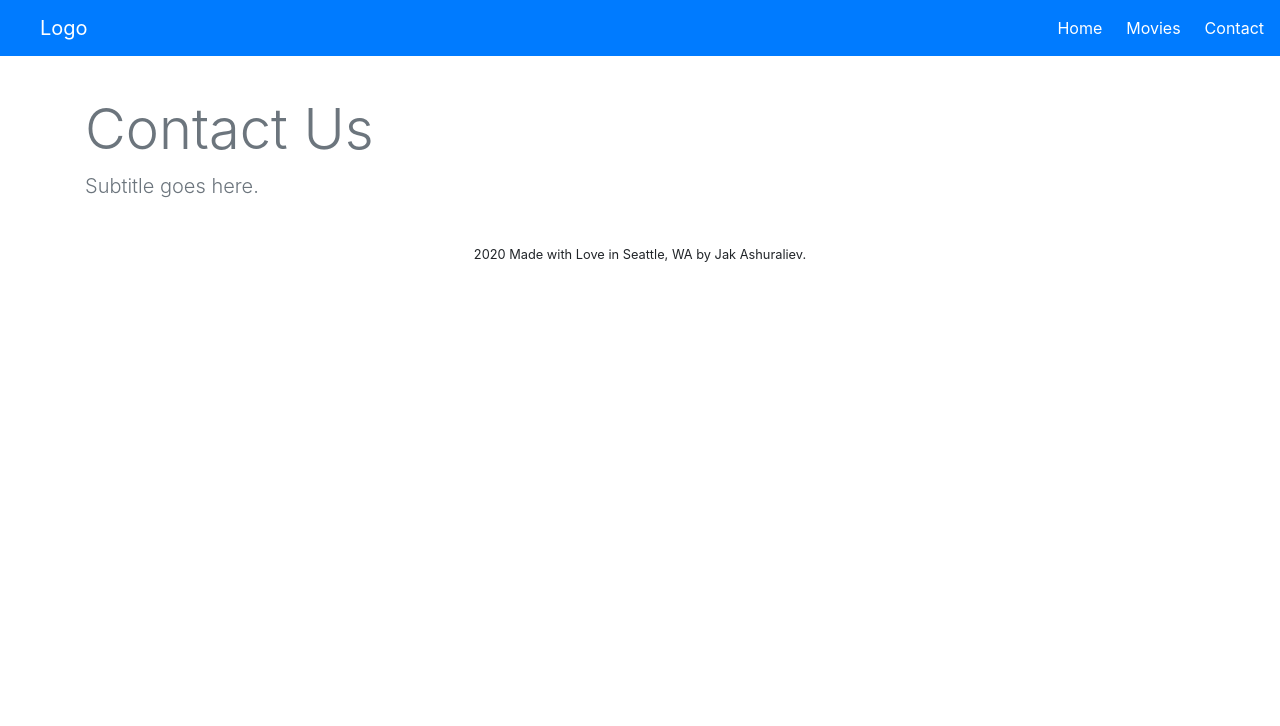
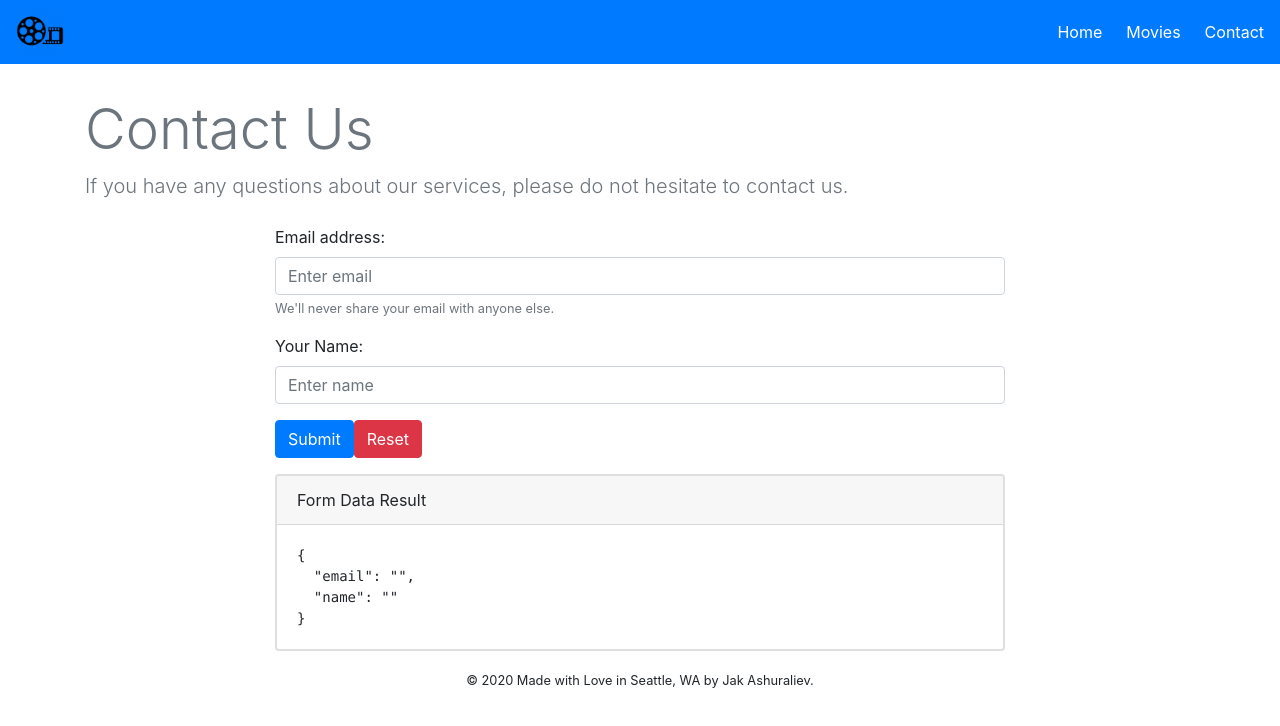
Before and after one commit to jak-ashuraliev/nuxt-movie-app, a Nuxt app in the folder app/: page /Contact in a window 1280 px wide. Shown: the top 726 px of the page. Built offline with nearby package versions, Linux system fonts and the light colour scheme.

Commit message:
Created API and all requirements

```diff
--- a/app/components/AppFooter.vue
+++ b/app/components/AppFooter.vue
@@ -1,7 +1,7 @@
 <template>
   <!-- Footer -->
   <footer class="text-center p-3 flex-0">
-    <small>2020 Made with Love in Seattle, WA by Jak Ashuraliev.</small>
+    <small>&copy;{{ footer_text }}</small>
   </footer>
   <!-- Footer End -->
 </template>
@@ -9,6 +9,11 @@
 <!-- All content is from variables in the <script> section of the .vue file. -->
 <script>
 export default {
-  name: "Footer"
+  name: "Footer",
+  data() {
+    return {
+      footer_text: ' 2020 Made with Love in Seattle, WA by Jak Ashuraliev.'
+    }
+  },
 };
 </script>
--- a/app/components/AppNav.vue
+++ b/app/components/AppNav.vue
@@ -1,10 +1,11 @@
 <template>
   <!-- AppNav -->
   <b-navbar toggleable="lg" type="dark" variant="primary" fixed="top">
-    <b-navbar-brand href="#" class="logo"> Logo </b-navbar-brand>
+    <b-img class="logo" src="../assets/logo.png" alt="logo"/>
     <b-navbar-toggle target="nav-collapse"></b-navbar-toggle>
     <b-collapse id="nav-collapse" is-nav>
       <b-navbar-nav class="ml-auto">
+        <!-- added routing for all pages using nuxt-link  -->
         <nuxt-link to="/">Home</nuxt-link>
         <nuxt-link to="/movies">Movies</nuxt-link>
         <nuxt-link to="/contact">Contact</nuxt-link>
@@ -15,7 +16,6 @@
 </template>
 
 <script>
-import Logo from "../components/Logo";
 
 export default {
   name: "AppNav"
@@ -23,6 +23,9 @@ export default {
 </script>
 
 <style scoped lang="scss">
+.logo {
+  width: 3rem;
+}
 a {
   color: white;
   padding-left: 1.5rem;
--- /dev/null
+++ b/app/components/ContactForm.vue
@@ -0,0 +1,72 @@
+<template>
+  <div>
+    <!-- // add onSubmit event to the form -->
+    <b-form @submit="onSubmit" @reset="onReset" v-if="show">
+      <b-form-group
+        id="input-group-1"
+        label="Email address:"
+        label-for="input-1"
+        description="We'll never share your email with anyone else."
+      >
+        <!-- input email  -->
+        <b-form-input
+          id="input-1"
+          v-model="form.email"
+          type="email"
+          required
+          placeholder="Enter email"
+        ></b-form-input>
+      </b-form-group>
+      <!-- input name  -->
+      <b-form-group id="input-group-2" label="Your Name:" label-for="input-2">
+        <b-form-input
+          id="input-2"
+          v-model="form.name"
+          required
+          placeholder="Enter name"
+        ></b-form-input>
+      </b-form-group>
+      <!-- buttons -->
+      <b-button type="submit" variant="primary">Submit</b-button>
+      <b-button type="reset" variant="danger">Reset</b-button>
+    </b-form>
+    <!-- display form object  -->
+    <b-card class="mt-3" header="Form Data Result">
+      <pre class="m-0">{{ form }}</pre>
+    </b-card>
+  </div>
+</template>
+
+<script>
+  export default {
+    data() {
+      return {
+        // an empty form object
+        form: {
+          email: '',
+          name: '',
+        },
+        show: true
+      }
+    },
+    // onSubmit method and alert in JSON format
+    methods: {
+      onSubmit(evt) {
+        evt.preventDefault()
+        alert(JSON.stringify(this.form))
+      },
+      // onReset to clear the input fields
+      onReset(evt) {
+        evt.preventDefault()
+        // Reset our form values
+        this.form.email = ''
+        this.form.name = ''
+        // Trick to reset/clear native browser form validation state
+        this.show = false
+        this.$nextTick(() => {
+          this.show = true
+        })
+      }
+    }
+  }
+</script>
--- a/app/components/Logo.vue
+++ /dev/null
@@ -1,29 +0,0 @@
-<template>
-  <svg class="NuxtLogo" width="245" height="180" viewBox="0 0 452 342" xmlns="http://www.w3.org/2000/svg">
-    <path
-      d="M139 330l-1-2c-2-4-2-8-1-13H29L189 31l67 121 22-16-67-121c-1-2-9-14-22-14-6 0-15 2-22 15L5 303c-1 3-8 16-2 27 4 6 10 12 24 12h136c-14 0-21-6-24-12z"
-      fill="#00C58E"
-    />
-    <path
-      d="M447 304L317 70c-2-2-9-15-22-15-6 0-15 3-22 15l-17 28v54l39-67 129 230h-49a23 23 0 0 1-2 14l-1 1c-6 11-21 12-23 12h76c3 0 17-1 24-12 3-5 5-14-2-26z"
-      fill="#108775"
-    />
-    <path
-      d="M376 330v-1l1-2c1-4 2-8 1-12l-4-12-102-178-15-27h-1l-15 27-102 178-4 12a24 24 0 0 0 2 15c4 6 10 12 24 12h190c3 0 18-1 25-12zM256 152l93 163H163l93-163z"
-      fill="#2F495E"
-    />
-  </svg>
-</template>
-
-<style>
-.NuxtLogo {
-  animation: 1s appear;
-  margin: auto;
-}
-
-@keyframes appear {
-  0% {
-    opacity: 0;
-  }
-}
-</style>
--- a/app/components/Movie.vue
+++ b/app/components/Movie.vue
@@ -1,10 +1,11 @@
 <template>
   <b-col xs="12" md="6" lg="4" >
-    <div>
-    <p>{{this.title}}</p>
-    <img class="poster-size" :src="poster" :alt="this.alt" />
-    <p>{{this.vote_average}}</p>
-    </div>
+    <!-- wrap each poster with nuxt-link and route to another page by ID -->
+    <nuxt-link :to="'movies/' + id">
+      <div>
+        <img class="poster-size mb-4 img" :src="poster" :alt="this.alt" />
+      </div>
+    </nuxt-link>
   </b-col>
 </template>
 
@@ -14,50 +15,26 @@ const baseURL = "http://image.tmdb.org/t/p/w342/";
 export default {
   name: "Movie",
   // props and validation
-  props: ["title", "vote_average", "poster", "alt"]
-
-  // {
-  //   imgList: {
-  //     type: Object,
-  //     requred: true
-  //   },
-  //   title: {
-  //     type: String,
-  //     required: true,
-  //     default: "Default Title"
-  //   },
-  //   text: {
-  //     type: String,
-  //     required: true,
-  //     default: "Some default text"
-  //   },
-  //   btn_text: {
-  //     type: String,
-  //     default: "Disabled"
-  //   },
-  //   ulr: {
-  //     type: String
-  //   },
-  //   alt: {
-  //     type: String,
-  //     required: true,
-  //     default: "Description of the image"
-  //   },
-  //   last_update: {
-  //     type: String,
-  //     required: true,
-  //     default: "Last updated time unknown."
-  //   }
-  // }
+  props: {
+    id: {
+      type: Number,
+      required: true,
+      default: undefined
+    },
+    poster: {
+      type: String,
+      default: undefined
+    },
+    alt: {
+      type: String,
+      required: true,
+      default: undefined
+    }
+  }
 };
 </script>
 
 <style lang="scss">
-.movie {
-  padding: 1rem;
-  border: 1px solid #eee;
-  margin: 1rem 0;
-}
 // set bootstarp border to 2px.
 .card {
   border: 2px solid rgba(0, 0, 0, 0.125);
@@ -69,4 +46,15 @@ export default {
 .poster-size {
   width: 100%;
 }
+.img {
+  transform: scale(1);
+    -webkit-transform: scale(0.9);
+    -ms-transform: scale(0.9);
+    transition: transform 350ms ease-in-out;
+&:hover {
+  transform: translate3d(0, 0, 0);
+    -webkit-transform: translate3d(0, 0, 0);
+    -ms-transform: translate3d(0, 0, 0);
+}
+}
 </style>
--- a/app/pages/Contact/index.vue
+++ b/app/pages/Contact/index.vue
@@ -3,16 +3,24 @@
   <b-container class="contact">
     <h2 class="pt-5 display-4 text-muted">{{ header }}</h2>
     <p class="lead mb-4 text-muted">{{ subtitle }}</p>
+    <b-row class="mt-4 justify-content-md-center">
+      <b-col></b-col>
+      <b-col cols="8" >
+          <ContactForm/>
+        </b-col>
+      <b-col></b-col>
+    </b-row>
   </b-container>
   <!-- Container End -->
 </template>
 
 <script>
+import ContactForm from '../../components/ContactForm'
 export default {
   data() {
     return {
       header: "Contact Us",
-      subtitle: "Subtitle goes here."
+      subtitle: "If you have any questions about our services, please do not hesitate to contact us."
     };
   }
 };
--- /dev/null
+++ b/app/pages/Movies/_id/index.vue
@@ -0,0 +1,62 @@
+<template>
+  <!-- Container -->
+  <b-container class="movie_margin">
+    <!-- nuxt-link / route to go back to /movies page -->
+    <nuxt-link to="/movies"><b-button variant="secondary" class="mb-4">Back</b-button></nuxt-link>
+    <b-row>
+      <!-- use data components from returned API -->
+      <b-col xs="12" sm="12" md="6" lg="4">
+        <b-img class="mb-3" fluid :src="'http://image.tmdb.org/t/p/w342/' + movie_detail.poster_path"></b-img>
+      </b-col>
+      <b-col xs="12" sm="12" md="6" lg="8">
+        <h2 class="display-5"> {{ movie_detail.title }}</h2>
+        <p> {{ movie_detail.overview }}</p>
+        <p class="text-muted">Release Date: {{ movie_detail.release_date }} </p>
+        <p class="text-muted">Language: {{ movie_detail.original_language }} </p>
+        <p class="text-muted">Rating: {{ movie_detail.vote_average }} </p>
+        <b-img class="hd_icon pb-3" src="../../../assets/hd-icon.png" />
+        <br><b-button variant="outline-info">Watch Trailer</b-button><b-button variant="danger" class="ml-2">Add To List</b-button>
+      </b-col>
+    </b-row>
+  </b-container>
+  <!-- Container End -->
+</template>
+
+<script>
+import axios from 'axios';
+
+export default {
+  data() {
+    return {
+      section_title: 'Movie',
+      subtitle: "Millions of movies, TV shows and people to discover. Explore now.",
+      movie_detail: {}
+    }
+  },
+  // implement a lifecycle hook that depends on async operations
+  async created() {
+    const config = {
+      headers: {
+        Accept: "application/json"
+      }
+    };
+    // making GET request and using Async/Await with Axios
+    // use error handing in axios using try / catch
+    try {
+      const res = await axios.get(`https://api.themoviedb.org/3/movie/${this.$route.params.id}?api_key=a07e22bc18f5cb106bfe4cc1f83ad8ed`, config);
+      this.movie_detail = res.data;
+    } catch (err) {
+      console.log(err)
+    }
+  }
+}
+</script>
+
+<style>
+.movie_margin {
+  margin-top: 6rem;
+}
+.hd_icon {
+  width: 2.5rem;
+}
+</style>
--- a/app/pages/Movies/index.vue
+++ b/app/pages/Movies/index.vue
@@ -8,6 +8,7 @@
       <Movie
         v-for="movie in movies"
         :key="movie.id"
+        :id="movie.id"
         :poster="'http://image.tmdb.org/t/p/w342/' + movie.poster_path"
         :alt="movie.title"
       />
@@ -23,6 +24,7 @@
 import axios from "axios"
 import Movie from "../../components/Movie";
 
+// API KEY and API URL
 const API_KEY = "a07e22bc18f5cb106bfe4cc1f83ad8ed";
 const API_URL = "https://api.themoviedb.org/3/movie/popular?api_key=";
 
@@ -36,12 +38,15 @@ export default {
       movies: []
     };
   },
+  // implement a lifecycle hook that depends on async operations
   async created() {
     const config = {
       headers: {
         Accept: "application/json"
       }
     };
+    // making GET request and using Async/Await with Axios
+    // use error handing in axios using try / catch
     try {
       const res = await axios.get(API_URL + API_KEY, config);
       this.movies = res.data.results;
--- a/app/pages/index.vue
+++ b/app/pages/index.vue
@@ -8,38 +8,8 @@
     <b-container class="p-0">
       <h1 class="display-3">{{ title }}</h1>
       <p class="lead">{{ subtitle }}</p>
-      <b-alert
-        :show="dismissCountDown"
-        dismissible
-        variant="danger"
-        @dismissed="dismissCountDown = 0"
-        @dismiss-count-down="countDownChanged"
-        class="mb-3"
-      >
-        <b-container class="justify-content-md-center">
-          <!-- <b-col md="8"> -->
-          {{ message }}
-          <b-progress
-            variant="danger"
-            :max="dismissSecs"
-            :value="dismissCountDown"
-          ></b-progress>
-          <!-- </b-col> -->
-        </b-container>
-      </b-alert>
-      <!-- v-if show danger button  -->
-      <b-button
-        v-if="showBtn"
-        @click="showAlert"
-        variant="danger"
-        size="lg"
-        class="m-1"
-        >Show Message</b-button
-      >
-      <!-- v-else show primary button -->
-      <b-button v-else variant="primary" size="lg" class="m-1"
-        >Now Playing</b-button
-      >
+      <nuxt-link to="/movies"><b-button variant="primary" size="lg" class="m-1"
+        >Now Playing</b-button></nuxt-link>
     </b-container>
   </b-jumbotron>
   <!-- Jumbotron End  -->
```
Also changed, not shown: app/assets/hd-icon.png (added), app/assets/logo.png (added).
